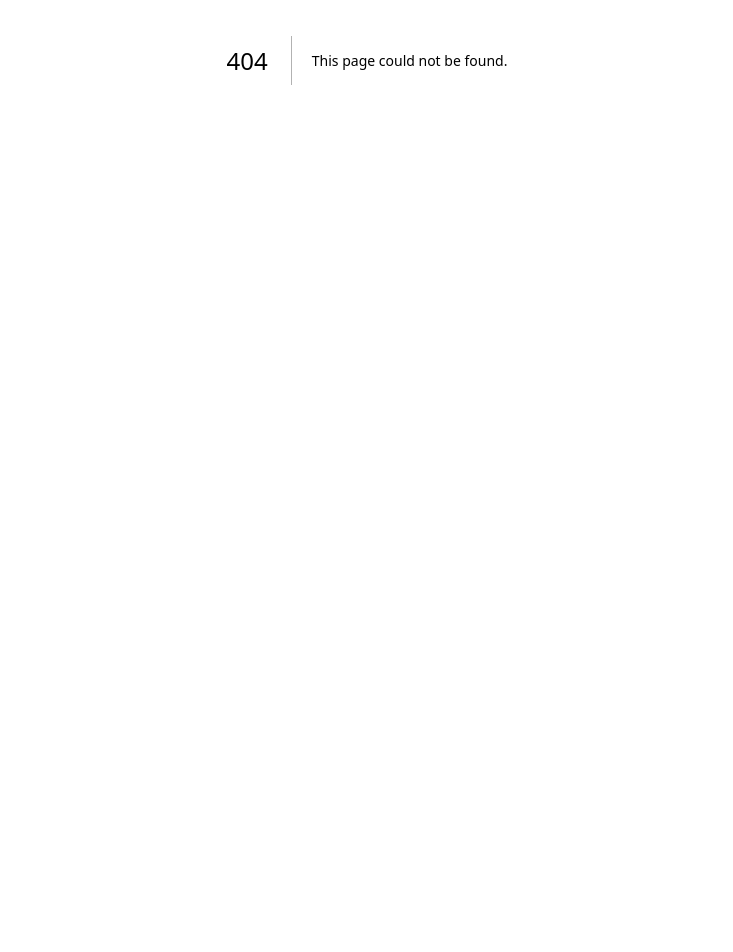
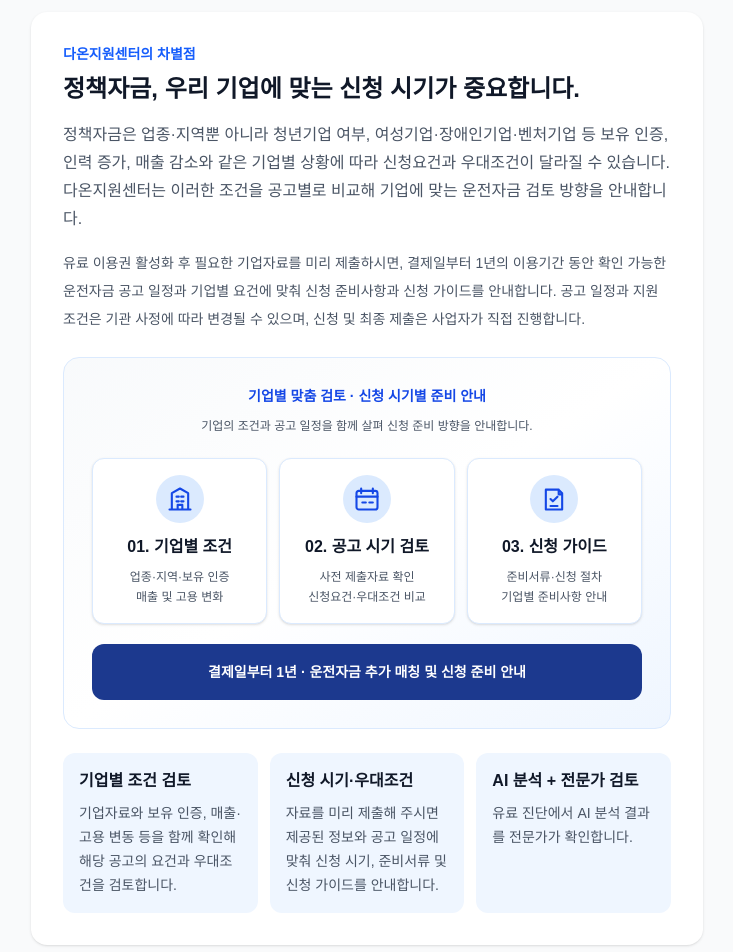
Before and after one commit to kimjintaek/ai-company-support, a Next.js app: page /preview/registration-complete in a window 1280 px wide. Before the commit this address had no page. Shown: the part 340-1292 px from the top of the page, without its empty margins (273-1006 px from the left). Before the commit the page ends 800 px from the top, so only its background shows below. Built offline with nearby package versions, Linux system fonts and the light colour scheme.

Commit message:
Add direct preview page for post-registration guidance without signup

```diff
--- /dev/null
+++ b/app/preview/registration-complete/page.tsx
@@ -0,0 +1,116 @@
+import Link from "next/link";
+
+// Preview only: mirrors the post-registration confirmation screen without creating an account.
+export default function RegistrationCompletePreviewPage() {
+  return (
+      <main className="min-h-screen bg-gray-50 px-6 py-12">
+        <div className="mx-auto max-w-2xl space-y-6">
+          <section className="rounded-2xl bg-white p-8 shadow-sm">
+            <p className="text-sm font-semibold text-blue-600">무료 기업정보 등록 완료</p>
+            <h1 className="mt-2 text-3xl font-bold text-gray-900">무료 기업등록이 완료되었습니다.</h1>
+            <p className="mt-4 leading-7 text-gray-600">
+              등록하신 기업정보와 문의 내용이 정상적으로 접수되었습니다.
+              고객 로그인 후 등록된 계정을 이용하실 수 있습니다.
+            </p>
+            <Link href="/login" className="mt-6 inline-flex w-full items-center justify-center rounded-xl bg-blue-600 px-6 py-4 text-base font-semibold text-white transition hover:bg-blue-700">
+              고객 로그인
+            </Link>
+          </section>
+
+          <section className="rounded-2xl bg-white p-8 shadow-sm">
+            <p className="text-sm font-semibold text-blue-600">다온지원센터의 차별점</p>
+            <h2 className="mt-2 text-2xl font-bold leading-snug text-gray-900">
+              정책자금, 우리 기업에 맞는 신청 시기가 중요합니다.
+            </h2>
+            <p className="mt-4 leading-7 text-gray-600">
+              정책자금은 업종·지역뿐 아니라 청년기업 여부, 여성기업·장애인기업·벤처기업 등 보유 인증,
+              인력 증가, 매출 감소와 같은 기업별 상황에 따라 신청요건과 우대조건이 달라질 수 있습니다.
+              다온지원센터는 이러한 조건을 공고별로 비교해 기업에 맞는 운전자금 검토 방향을 안내합니다.
+            </p>
+            <p className="mt-4 text-sm leading-7 text-gray-600">
+              유료 이용권 활성화 후 필요한 기업자료를 미리 제출하시면, 결제일부터 1년의 이용기간 동안
+              확인 가능한 운전자금 공고 일정과 기업별 요건에 맞춰 신청 준비사항과 신청 가이드를 안내합니다.
+              공고 일정과 지원조건은 기관 사정에 따라 변경될 수 있으며, 신청 및 최종 제출은 사업자가 직접 진행합니다.
+            </p>
+            <div className="mt-6 overflow-hidden rounded-2xl border border-blue-100 bg-gradient-to-br from-slate-50 via-white to-blue-50 p-5 sm:p-7">
+              <p className="text-center text-sm font-bold text-blue-700">기업별 맞춤 검토 · 신청 시기별 준비 안내</p>
+              <p className="mt-2 text-center text-xs leading-6 text-gray-600">기업의 조건과 공고 일정을 함께 살펴 신청 준비 방향을 안내합니다.</p>
+              <div className="mt-5 grid grid-cols-1 gap-3 sm:grid-cols-3">
+                <div className="rounded-xl border border-blue-100 bg-white p-4 text-center shadow-sm">
+                  <div className="mx-auto flex h-12 w-12 items-center justify-center rounded-full bg-blue-100 text-blue-700" aria-hidden="true">
+                    <svg viewBox="0 0 24 24" fill="none" stroke="currentColor" strokeWidth="1.8" className="h-7 w-7"><path d="M3 21h18M5 21V7l7-4 7 4v14M9 10h2m2 0h2M9 14h2m2 0h2M10 21v-4h4v4" strokeLinecap="round" strokeLinejoin="round"/></svg>
+                  </div>
+                  <p className="mt-3 font-bold text-gray-900">01. 기업별 조건</p>
+                  <p className="mt-2 text-xs leading-5 text-gray-600">업종·지역·보유 인증<br />매출 및 고용 변화</p>
+                </div>
+                <div className="rounded-xl border border-blue-100 bg-white p-4 text-center shadow-sm">
+                  <div className="mx-auto flex h-12 w-12 items-center justify-center rounded-full bg-blue-100 text-blue-700" aria-hidden="true">
+                    <svg viewBox="0 0 24 24" fill="none" stroke="currentColor" strokeWidth="1.8" className="h-7 w-7"><rect x="3" y="5" width="18" height="16" rx="2"/><path d="M7 3v4m10-4v4M3 10h18m-13 5h3m3 0h3" strokeLinecap="round"/></svg>
+                  </div>
+                  <p className="mt-3 font-bold text-gray-900">02. 공고 시기 검토</p>
+                  <p className="mt-2 text-xs leading-5 text-gray-600">사전 제출자료 확인<br />신청요건·우대조건 비교</p>
+                </div>
+                <div className="rounded-xl border border-blue-100 bg-white p-4 text-center shadow-sm">
+                  <div className="mx-auto flex h-12 w-12 items-center justify-center rounded-full bg-blue-100 text-blue-700" aria-hidden="true">
+                    <svg viewBox="0 0 24 24" fill="none" stroke="currentColor" strokeWidth="1.8" className="h-7 w-7"><path d="M8 4h8l3 3v14H5V4h3m8 0v4h3M9 12l2 2 4-4M9 18h6" strokeLinecap="round" strokeLinejoin="round"/></svg>
+                  </div>
+                  <p className="mt-3 font-bold text-gray-900">03. 신청 가이드</p>
+                  <p className="mt-2 text-xs leading-5 text-gray-600">준비서류·신청 절차<br />기업별 준비사항 안내</p>
+                </div>
+              </div>
+              <div className="mt-5 rounded-xl bg-blue-900 px-4 py-4 text-center text-sm font-semibold leading-6 text-white">
+                결제일부터 1년 · 운전자금 추가 매칭 및 신청 준비 안내
+              </div>
+            </div>
+            <div className="mt-6 grid gap-3 sm:grid-cols-3">
+              <div className="rounded-xl bg-blue-50 p-4">
+                <h3 className="font-semibold text-gray-900">기업별 조건 검토</h3>
+                <p className="mt-2 text-sm leading-6 text-gray-600">기업자료와 보유 인증, 매출·고용 변동 등을 함께 확인해 해당 공고의 요건과 우대조건을 검토합니다.</p>
+              </div>
+              <div className="rounded-xl bg-blue-50 p-4">
+                <h3 className="font-semibold text-gray-900">신청 시기·우대조건</h3>
+                <p className="mt-2 text-sm leading-6 text-gray-600">자료를 미리 제출해 주시면 제공된 정보와 공고 일정에 맞춰 신청 시기, 준비서류 및 신청 가이드를 안내합니다.</p>
+              </div>
+              <div className="rounded-xl bg-blue-50 p-4">
+                <h3 className="font-semibold text-gray-900">AI 분석 + 전문가 검토</h3>
+                <p className="mt-2 text-sm leading-6 text-gray-600">유료 진단에서 AI 분석 결과를 전문가가 확인합니다.</p>
+              </div>
+            </div>
+          </section>
+
+          <section className="rounded-2xl bg-white p-8 shadow-sm">
+            <p className="text-sm font-semibold text-blue-600">선택형 유료 서비스</p>
+            <h2 className="mt-2 text-2xl font-bold text-gray-900">운전자금 AI 진단 · 1년 이용권</h2>
+            <p className="mt-3 text-3xl font-bold text-gray-900">49,000원 <span className="text-base font-normal text-gray-600">+ 부가세 4,900원 (총 53,900원)</span></p>
+            <p className="mt-2 font-semibold text-blue-700">선정 후 추가 성공보수 없음</p>
+            <p className="mt-3 text-sm text-gray-600">이용기간은 결제일부터 1년입니다.</p>
+            <ul className="mt-5 list-disc space-y-2 pl-5 text-sm leading-7 text-gray-700">
+              <li>기업별 운전자금 진단 및 매칭</li>
+              <li>공고별 신청요건과 우대조건 안내</li>
+              <li>AI 분석 및 전문가 검토</li>
+              <li>신청 준비자료와 절차 안내</li>
+              <li>자료 사전 제출 시 공고 시기에 맞춘 준비사항 및 신청 가이드 안내</li>
+              <li>이용기간 내 추가 운전자금 매칭</li>
+            </ul>
+            <div className="mt-6 rounded-xl border border-gray-200 bg-gray-50 p-5">
+              <h3 className="font-semibold text-gray-900">전문 컨설팅은 별도로 제공합니다.</h3>
+              <p className="mt-2 text-sm leading-7 text-gray-600">
+                여성기업·장애인기업·벤처기업 등 기업 인증 취득 지원,
+                시설자금, R&amp;D 및 기타 경영컨설팅은 기본 이용권에 포함되지 않습니다.
+              </p>
+            </div>
+            <p className="mt-5 text-xs leading-6 text-gray-500">
+              정책자금 선정이나 대출 실행을 보장하지 않으며, 실제 신청과 최종 제출은 사업자가 직접 진행합니다.
+              유료 서비스 결제 안내는 고객 로그인 후 확인할 수 있습니다.
+            </p>
+            <Link href="/login" className="mt-6 inline-flex w-full items-center justify-center rounded-xl border border-blue-600 px-6 py-3 text-sm font-semibold text-blue-700 transition hover:bg-blue-50">
+              운전자금 진단 이용 안내 · 고객 로그인
+            </Link>
+            <Link href="/policy-fund" className="mt-3 inline-flex w-full items-center justify-center rounded-xl border border-gray-300 px-6 py-3 text-sm font-semibold text-gray-700 transition hover:bg-gray-50">
+              전문 컨설팅 상세 보기
+            </Link>
+          </section>
+        </div>
+      </main>
+  );
+}
```
